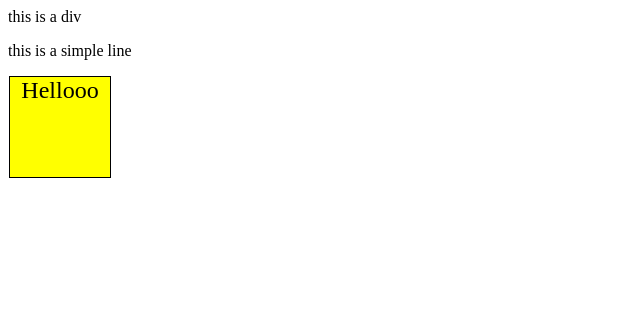
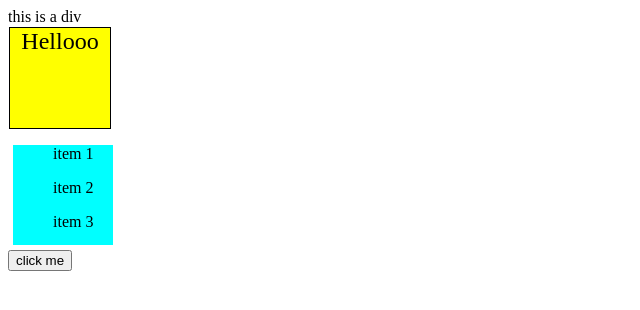
Before and after one commit to sudhanshu-77/JavaScript_Challenge, a website: page JavaScript/DAY-8/DOM Part -2/index.html in a window 1280 px wide. Shown: the whole page, without its empty margins (0-640 px from the left). Drawn offline with Linux system fonts and the light colour scheme.

Commit message:
Events in JS

```diff
--- /dev/null
+++ b/JavaScript/DAY-8/DOM Part -2/Practice/index.html
@@ -0,0 +1,14 @@
+<!DOCTYPE html>
+<html lang="en">
+<head>
+    <meta charset="UTF-8">
+    <meta name="viewport" content="width=device-width, initial-scale=1.0">
+    <title>Document</title>
+    <link rel="stylesheet" href="style.css">
+</head>
+<body>
+    <p class = " content ">I am a Paragraph.</p>
+
+    <script src="script.js"></script>
+</body>
+</html>
--- a/JavaScript/DAY-8/DOM Part -2/index.html
+++ b/JavaScript/DAY-8/DOM Part -2/index.html
@@ -12,7 +12,11 @@
 
     <div class="box">Hello Coders</div>
 
-
+    <div id="box2"><this is div >
+        <ul>item 1</ul>
+        <ul>item 2</ul>
+        <ul>item 3</ul>
+    </div>
 
 <script src="script.js"></script>
 </body>
--- a/JavaScript/DAY-8/DOM Part -2/script.js
+++ b/JavaScript/DAY-8/DOM Part -2/script.js
@@ -32,3 +32,19 @@ class1.innerText = "Hellooo";
 
 /* Insert Elements :
  new element add is a two step Process 1st create an element & 2nd add an element. */
+
+  let newBtn = document.createElement("button");
+  newBtn.innerText = "click me";
+  console.log(newBtn);
+
+  let div2 = document.querySelector("#box2");
+  div2.append(newBtn);
+
+  div2.prepend(newBtn);
+
+  div2.before(newBtn);
+
+  div2.after(newBtn);
+
+let para = document.querySelector("p");
+para.remove();
--- a/JavaScript/DAY-8/DOM Part -2/style.css
+++ b/JavaScript/DAY-8/DOM Part -2/style.css
@@ -6,3 +6,9 @@
     border: 1px solid black;
     background-color: salmon;
 }
+#box2{
+        height: 100px;
+        width: 100px;
+        margin: 5px;
+        background-color: aqua;
+}
```
Also changed, not shown: JavaScript/DAY-8/DOM Part -2/Practice/script.js (added, +26 -0 lines), JavaScript/DAY-8/DOM Part -2/Practice/style.css (added, +7 -0 lines), JavaScript/Day-9/index.html (added, +13 -0 lines), JavaScript/DAY-8/DOM Part -2/readme.md, JavaScript/Day-9/readme.md (added), JavaScript/Day-9/script.js (added).
